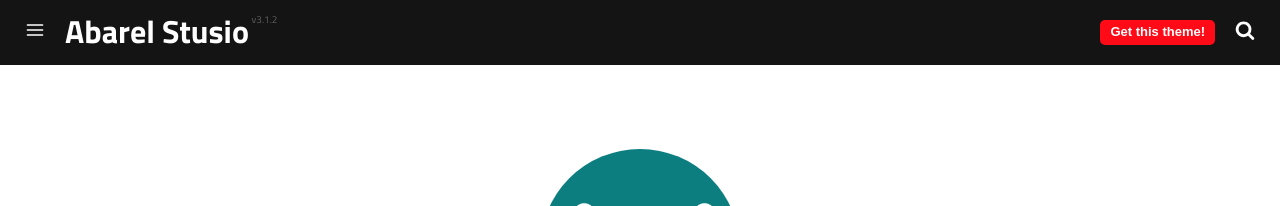
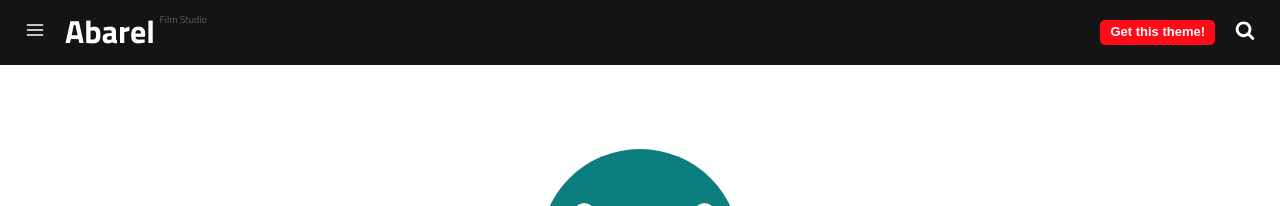
Before and after one commit to abarelcom/abarel.github.io, a Jekyll site: the page built from pages/about.md, in a window 1280 px wide. Shown: the top 206 px of the page. Built offline with Jekyll 4.4.1, drawn with Linux system fonts in a browser that asks for light colours; a script that is not in the unit is left out.

Commit message:
Update _config.yml

```diff
--- a/_config.yml
+++ b/_config.yml
@@ -1,5 +1,5 @@
 # Site Settings
-name: Abarel Stusio
+name: Abarel
 title: Abarel | A film studio for all
 description: Jekflix is a template for Jekyll inspired by Netflix and made by
   Thiago Rossener.
@@ -107,4 +107,5 @@ exclude: [
 ]
 
 # Theme
-version: v3.1.2
+#version: v3.1.2
+version: Film Studio
```
